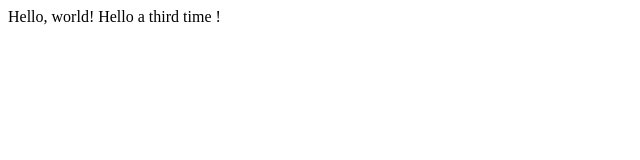
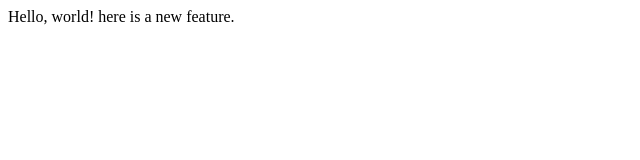
Before and after one commit to sarahjourdonneau/lecture1, a plain HTML site: page index.html in a window 1280 px wide. Shown: the full height of the page, 0-640 px from the left. Drawn offline with Linux system fonts and the light colour scheme.

Commit message:
Added a new body line

```diff
--- a/index.html
+++ b/index.html
@@ -4,6 +4,7 @@
 <title>test </title>
 </head>
 <body>
-Hello, world! Hello a third time !
+Hello, world!
+here is a new feature.
 </body>
 </html>
```
